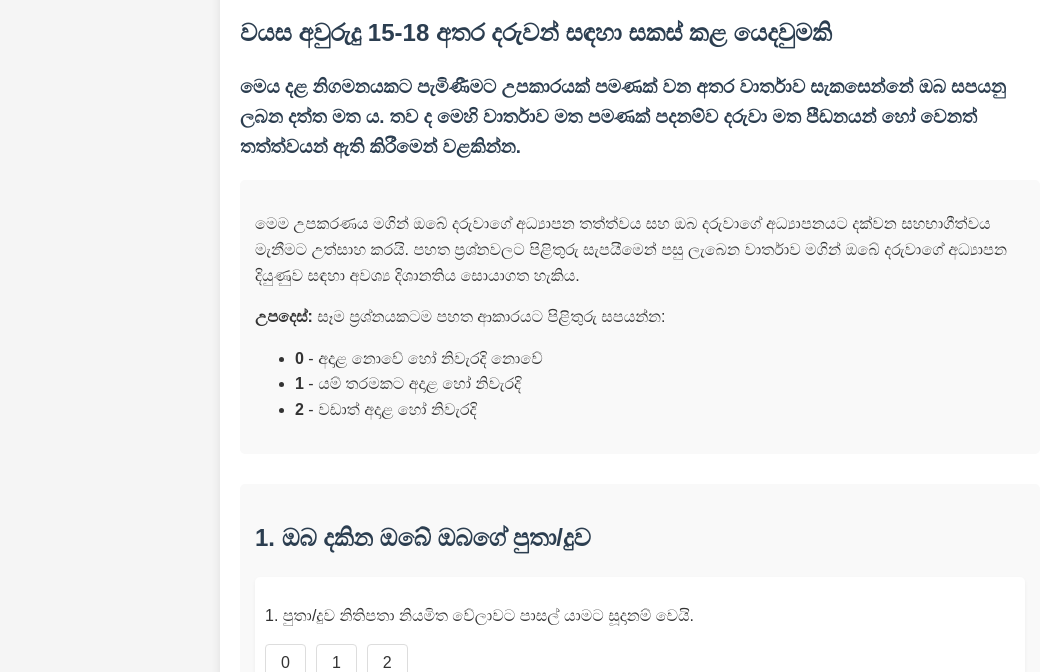
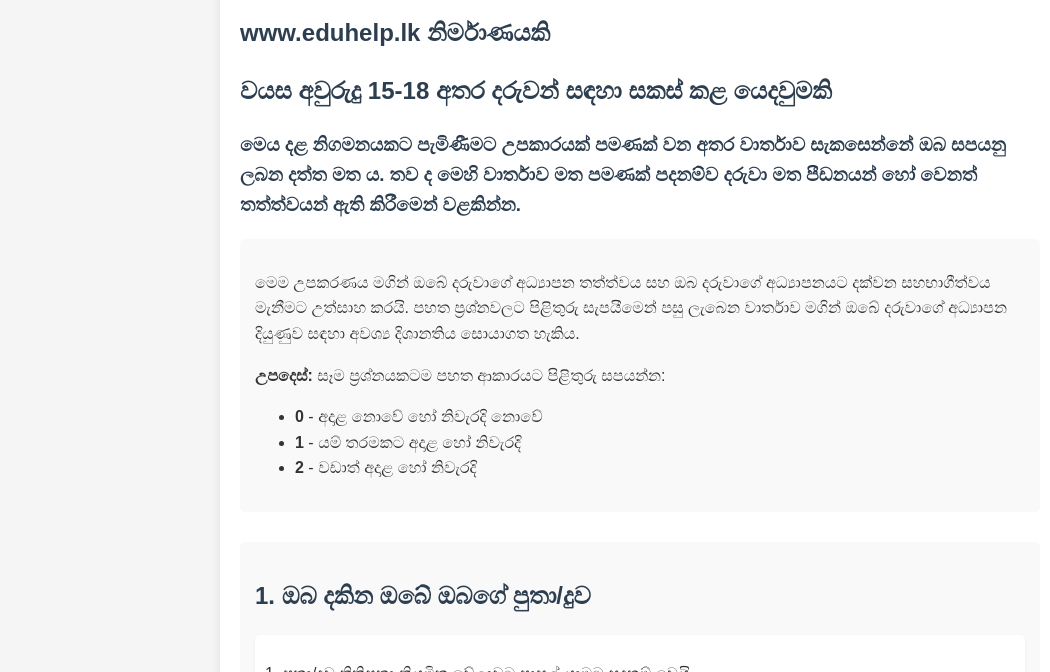
Before and after one commit to Amilaeduhelp/-, a plain HTML site: page index.html in a window 1280 px wide. Shown: the part 428-1100 px from the top of the page, without its empty margins (0-1050 px from the left). Drawn offline with Linux system fonts and the light colour scheme.

Commit message:
Update index.html

```diff
--- a/index.html
+++ b/index.html
@@ -143,7 +143,8 @@
   </div>
 <body>
     <div class="container">
-        <h1>ඔබේ දරුවාගේ අධ්‍යාපන තත්ත්වය කෙබඳු ද?</h1>
+        <h1>ඔබේ දරුවාගේ අධ්‍යාපන තත්ත්වය කෙබඳු ද?	</h1>
+	    <h2>www.eduhelp.lk නිර්මාණයකි</h2>
 		<h2>වයස අවුරුදු 15-18 අතර දරුවන් සඳහා සකස් කළ යෙදවුමකි</h2>
 		<h3>මෙය දළ නිගමනයකට පැමිණීමට උපකාරයක් පමණක් වන අතර වාර්තාව සැකසෙන්නේ ඔබ සපයනු ලබන දත්ත මත ය. තව ද මෙහි වාර්තාව මත පමණක් පදනම්ව දරුවා මත පීඩනයන් හෝ වෙනත් තත්ත්වයන් ඇති කිරීමෙන් වළකින්න.</h3>
 
```
